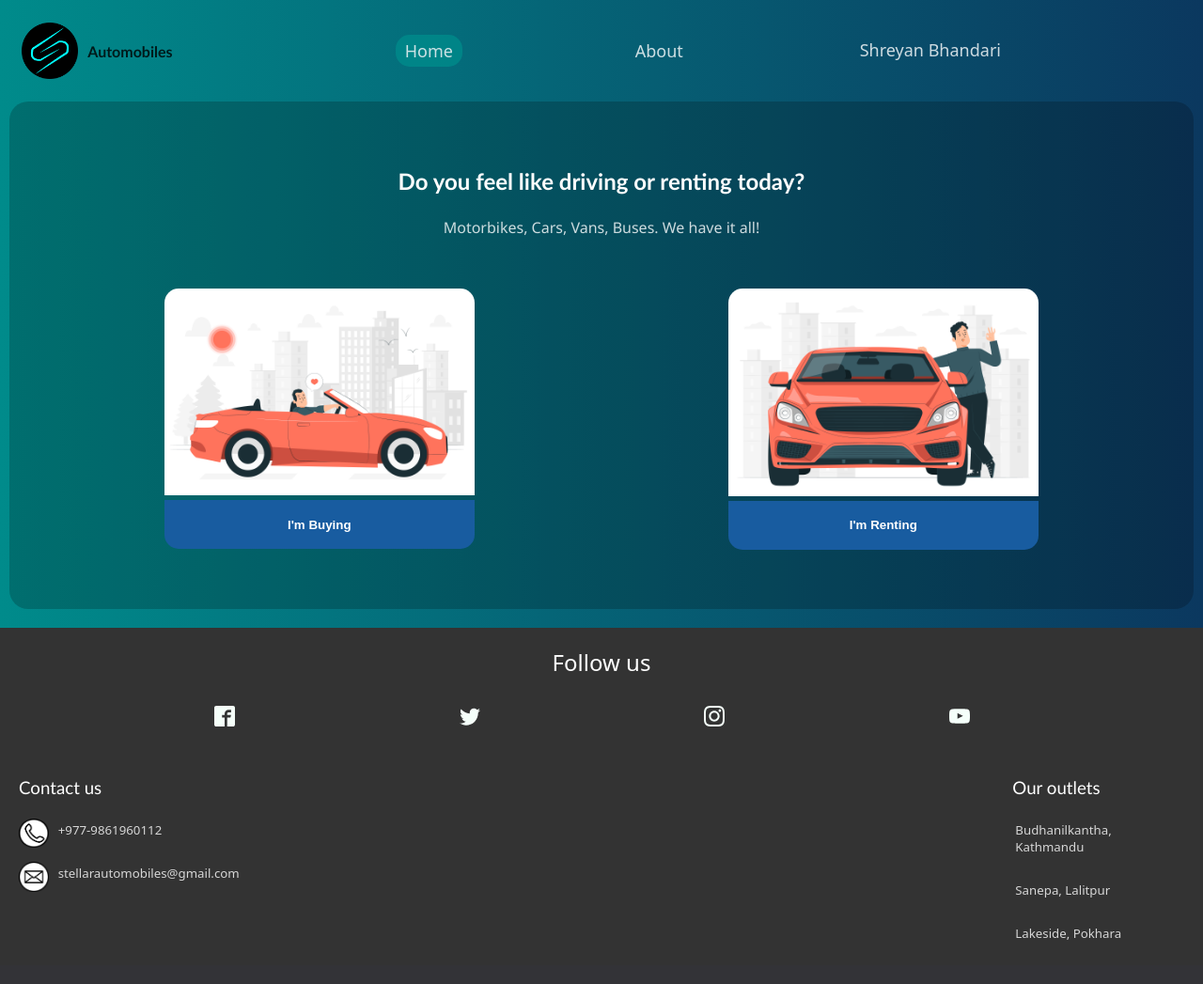
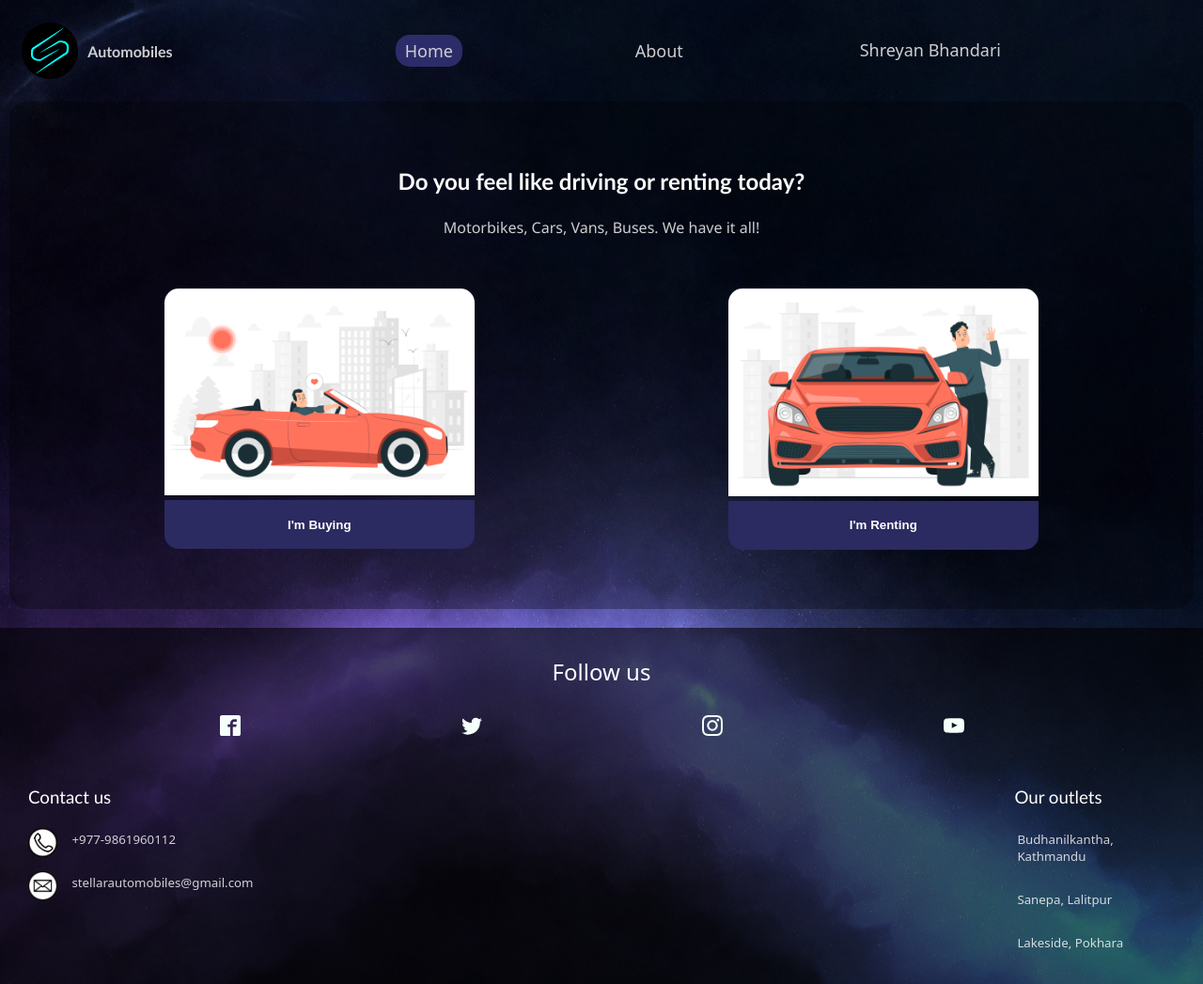
Before and after one commit to Yan-0/Vehicle-Sales-and-Renting-System, a PHP site: page / in a window 1280 px wide. Shown: the whole page at 94% size. Before the commit the page ends 1000 px from the top, so only its background shows below. Run offline with PHP 8.4, Linux system fonts and the light colour scheme; a user stored in the database is signed in.

Commit message:
-UI changes and some minor changes and bug fixes

```diff
--- a/index.php
+++ b/index.php
@@ -42,7 +42,7 @@
         </div>
       </section>
       <footer id="footer">
-      <div class="social-links-header">
+      <div class="social-links-footer">
                 <h2>Follow us</h2>
         </div>
         <div class="social-links">
--- a/style.css
+++ b/style.css
@@ -14,12 +14,14 @@
 /*scroll-bar */
 
 body{
-    background: linear-gradient(to right, #008b8b, #0b385f);
+    /* background: linear-gradient(to right, #008b8b, #0b385f); */
+    background-image: url(assets/skin2.jpg);
+    background-position: left;
     margin: 0;
 }
 
 .all{
-    background-color: rgba(0, 0, 0, 0.151);
+    background-color: rgba(0, 0, 0, 0.3);
     border-radius: 20px;
     margin: 10px 10px 10px 10px;
 
@@ -38,7 +40,7 @@
 .logo-all{
     display: flex;
     align-items: center;
-    color: black;
+    color: white;
 }
 
 .am{
@@ -67,7 +69,7 @@
 
 nav a.active{
     border-radius: 15px;
-    background: darkcyan;
+    background: #36347d;
 }
 
 /* Dropdown Button */
@@ -151,22 +154,23 @@
     margin: 0px 10px 10px 10px;
     color: white;
     border-radius: 20px;
-    background: rgba(0, 0, 0, 0.205);
+    background: rgba(0, 0, 0, 0.3);
     background-blend-mode: lighten;
 
 }
 
 .butt{
-    background-color: #185ca0;
+    background-color: #2b2a61;
     font-family: Arial, Helvetica, sans-serif;
     font-weight: bold;
     border: none;
     padding: 10px;
     color: white;
+    cursor: pointer;
 }
 
 .butt:hover{
-    background-color: #174a7b;
+    background-color: #36347d;
 
 }
 
@@ -208,7 +212,7 @@
     width: 3%;
     float: left;
     display: flex;
-    padding-right: 10px;
+    padding-right: 15px;
 }
 
 #footer_contact{
@@ -216,7 +220,6 @@
     justify-content: space-between;
     padding-top: 30px;
     padding-left: 20px;
-    padding-right: 10px;
 }
 
 
@@ -856,8 +870,8 @@
 
 #footer{
     margin-top: 20px;
-    background: #333;
-    padding: 0;
+    background: rgba(0, 0, 0, 0.6);
+    padding: 10px;
 }
 
 .social-links a{
@@ -894,7 +908,7 @@
     color: deeppink;
 }
 
-.social-links-header h2{
+.social-links-footer h2{
     color: white;
     font-family: system-ui, -apple-system, BlinkMacSystemFont, 'Segoe UI', Roboto, Oxygen, Ubuntu, Cantarell, 'Open Sans', 'Helvetica Neue', sans-serif ;
     text-align: center;
--- a/user_panel.php
+++ b/user_panel.php
@@ -192,7 +192,7 @@
                     </div>
                 </div>
             </div>
-            <a href="account_settings.php" class="func_button_a">
+            <a href="dashboard_functions/account_settings.php" class="func_button_a">
             <button class="func_button">
                 <div class="func_count">
                 Account Settings
```
Also changed, not shown: other parts of style.css (+25 -13 lines), dashboard_functions/account_settings.php (renamed from account_settings.php, +7 -7 lines), assets/skin2.jpg (added), dashboard_functions/add_vehicle.php (renamed from admin_panel_func/add_vehicle.php).
